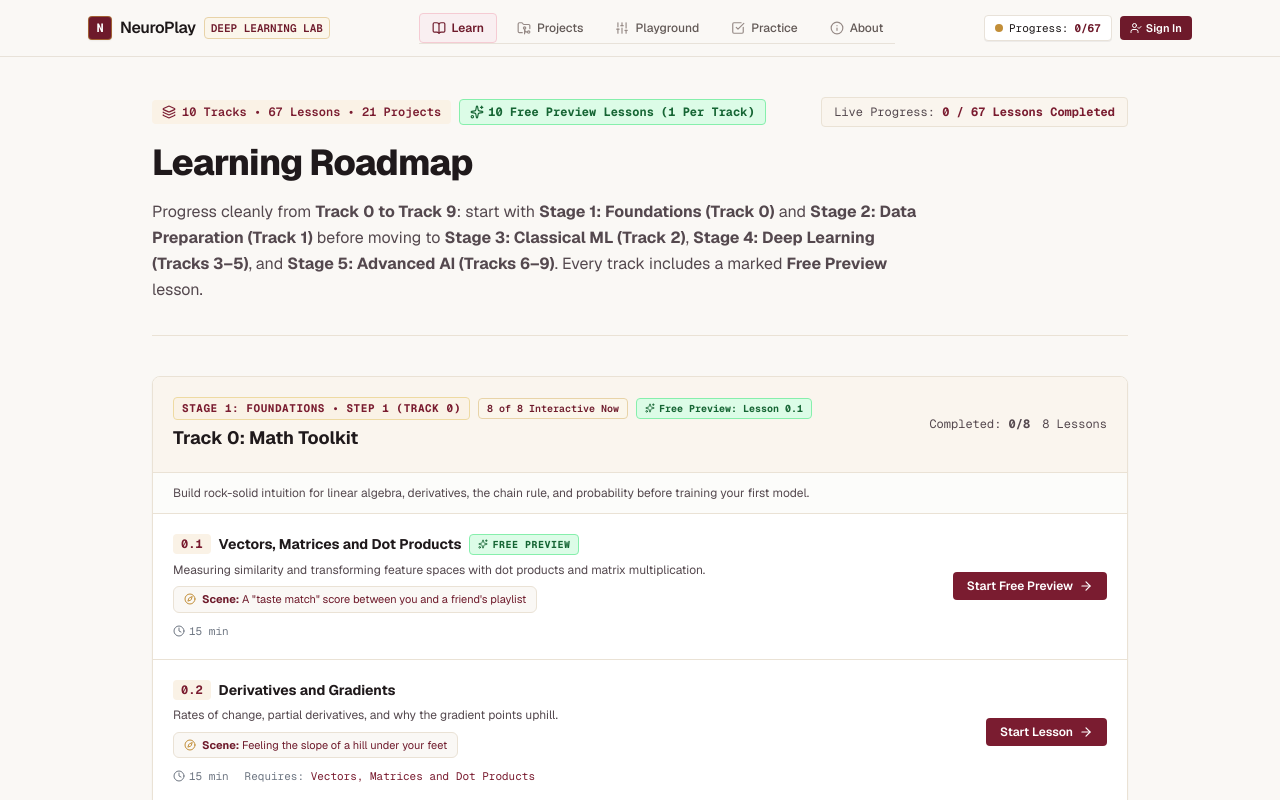
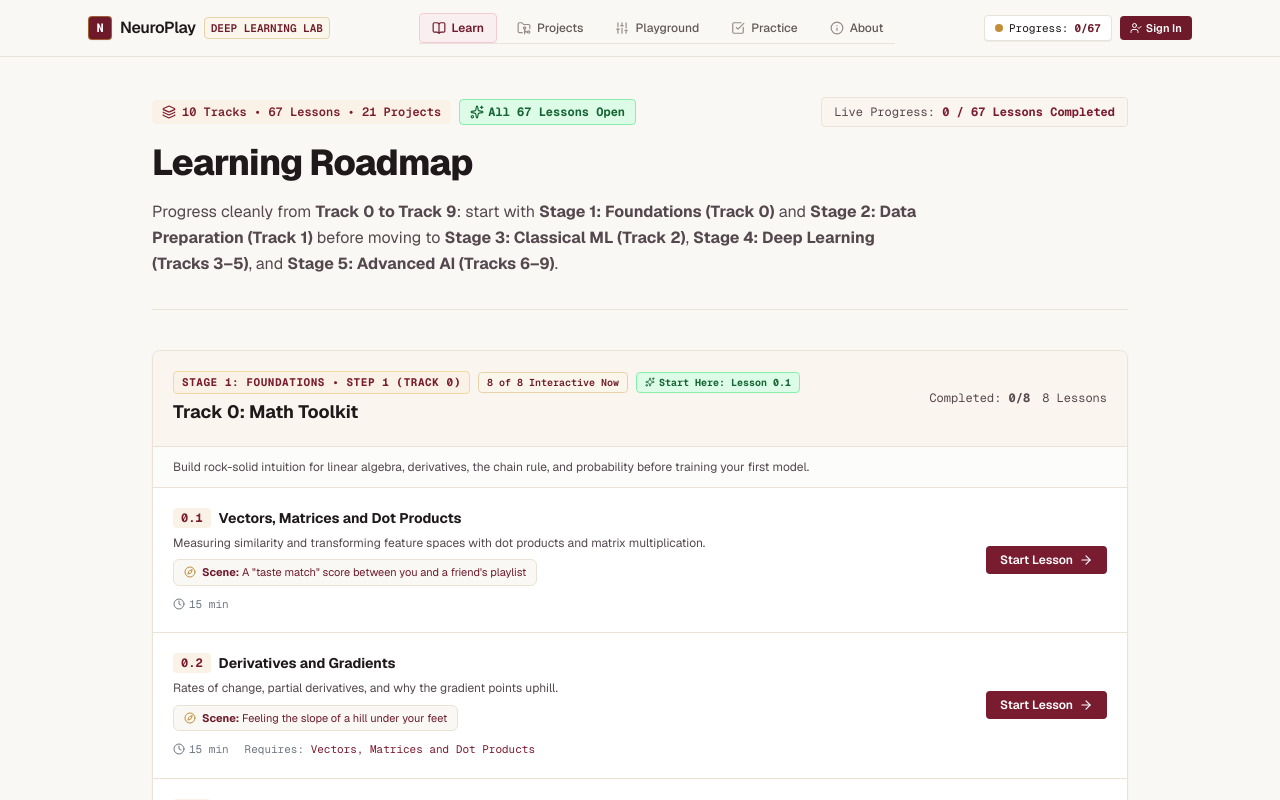
Before and after one commit to Visshu78/DeepLearningSite, a Next.js app: page /learn in a window 1280 px wide. Shown: the top 800 px of the page. Built offline with nearby package versions, Linux system fonts and the light colour scheme.

Commit message:
chore(access): remove free/paid plan gating and labels so all 67 lessons are open

```diff
--- a/app/about/page.tsx
+++ b/app/about/page.tsx
@@ -93,14 +93,14 @@ export default function AboutPage() {
             Ready to explore the 10-track curriculum?
           </h3>
           <p className="text-xs text-[#54484E]">
-            Begin with Track 0 Free Preview (Lesson 0.1): Vectors, Matrices and Dot Products.
+            Begin with Track 0 (Lesson 0.1): Vectors, Matrices and Dot Products.
           </p>
         </div>
         <Link
           href="/learn/vectors-matrices-and-dot-products"
           className="inline-flex items-center gap-1.5 px-4 py-2 rounded text-xs font-semibold bg-[#7A1C30] text-white hover:bg-[#5F1424] transition-colors shrink-0"
         >
-          <span>Start Track 0 Free</span>
+          <span>Start Track 0</span>
           <ArrowRight className="w-3.5 h-3.5" />
         </Link>
       </section>
--- a/app/learn/page.tsx
+++ b/app/learn/page.tsx
@@ -10,7 +10,6 @@ import { CheckCircle2, Clock, Lock, ArrowRight, Layers, Compass, FolderGit2, Spa
 export default function LearnRoadmapPage() {
   const { isCompleted, totalCompleted, mounted } = useLearningProgress();
   const totalAvailableLessons = ALL_LESSONS.filter(l => l.status === 'available').length;
-  const totalFreePreviews = ALL_LESSONS.filter(l => l.isFreePreview).length;
 
   return (
     <div className="max-w-5xl mx-auto px-4 sm:px-6 py-10 space-y-10">
@@ -24,7 +23,7 @@ export default function LearnRoadmapPage() {
             </div>
             <div className="inline-flex items-center gap-1 px-2.5 py-1 rounded bg-[#DCFCE7] border border-[#86EFAC] text-[#166534] text-xs font-mono-num font-bold">
               <Sparkles className="w-3.5 h-3.5" aria-hidden="true" />
-              <span>{totalFreePreviews} Free Preview Lessons (1 Per Track)</span>
+              <span>All {totalAvailableLessons} Lessons Open</span>
             </div>
           </div>
 
@@ -37,7 +36,7 @@ export default function LearnRoadmapPage() {
           Learning Roadmap
         </h1>
         <p className="text-base text-[#54484E] max-w-3xl leading-relaxed">
-          Progress cleanly from <strong>Track 0 to Track 9</strong>: start with <strong>Stage 1: Foundations (Track 0)</strong> and <strong>Stage 2: Data Preparation (Track 1)</strong> before moving to <strong>Stage 3: Classical ML (Track 2)</strong>, <strong>Stage 4: Deep Learning (Tracks 3–5)</strong>, and <strong>Stage 5: Advanced AI (Tracks 6–9)</strong>. Every track includes a marked <strong>Free Preview</strong> lesson.
+          Progress cleanly from <strong>Track 0 to Track 9</strong>: start with <strong>Stage 1: Foundations (Track 0)</strong> and <strong>Stage 2: Data Preparation (Track 1)</strong> before moving to <strong>Stage 3: Classical ML (Track 2)</strong>, <strong>Stage 4: Deep Learning (Tracks 3–5)</strong>, and <strong>Stage 5: Advanced AI (Tracks 6–9)</strong>.
         </p>
       </div>
 
@@ -87,7 +86,7 @@ export default function LearnRoadmapPage() {
                         className="inline-flex items-center gap-1 text-[10px] font-mono-num px-2 py-0.5 rounded bg-[#DCFCE7] border border-[#86EFAC] text-[#166534] font-bold hover:bg-[#BBF7D0] transition-colors"
                       >
                         <Sparkles className="w-2.5 h-2.5" />
-                        <span>Free Preview: Lesson {freeLesson.lessonCode}</span>
+                        <span>Start Here: Lesson {freeLesson.lessonCode}</span>
                       </Link>
                     )}
                     {isModuleComplete && (
@@ -134,12 +133,6 @@ export default function LearnRoadmapPage() {
                           <h3 className="text-sm font-bold text-[#1F191B]">
                             {lesson.title}
                           </h3>
-                          {lesson.isFreePreview && (
-                            <span className="inline-flex items-center gap-1 text-[10px] font-mono-num font-bold uppercase tracking-wider text-[#166534] bg-[#DCFCE7] border border-[#86EFAC] px-2 py-0.5 rounded">
-                              <Sparkles className="w-2.5 h-2.5" />
-                              Free Preview
-                            </span>
-                          )}
                           {completed && (
                             <span className="inline-flex items-center gap-1 text-[11px] font-mono-num text-[#166534] bg-[#DCFCE7] px-2 py-0.5 rounded">
                               <CheckCircle2 className="w-3 h-3" />
@@ -190,11 +183,7 @@ export default function LearnRoadmapPage() {
                             className="inline-flex items-center gap-1.5 px-3.5 py-1.5 rounded text-xs font-semibold bg-[#7A1C30] text-white hover:bg-[#5F1424] transition-colors"
                           >
                             <span>
-                              {completed
-                                ? 'Review Lesson'
-                                : lesson.isFreePreview
-                                ? 'Start Free Preview'
-                                : 'Start Lesson'}
+                              {completed ? 'Review Lesson' : 'Start Lesson'}
                             </span>
                             <ArrowRight className="w-3.5 h-3.5" />
                           </Link>
--- a/app/login/page.tsx
+++ b/app/login/page.tsx
@@ -144,38 +144,10 @@ export default function LoginPage() {
 
           <div>
             <span className="block text-xs font-bold text-[#1F191B] mb-1.5">
-              Access Tier
+              Access Status
             </span>
-            <div className="grid grid-cols-2 gap-3">
-              <button
-                type="button"
-                onClick={() => setTier('free')}
-                className={`p-3 rounded-xl border text-left transition-colors ${
-                  tier === 'free'
-                    ? 'border-[#7A1C30] bg-[#FDF2F4]'
-                    : 'border-[#EAE2D5] bg-[#FAF8F5]'
-                }`}
-              >
-                <div className="text-xs font-bold text-[#1F191B]">Free Tier (₹0)</div>
-                <div className="text-[11px] text-[#54484E] mt-0.5">
-                  10 Free Preview lessons (1 per track)
-                </div>
-              </button>
-
-              <button
-                type="button"
-                onClick={() => setTier('pro')}
-                className={`p-3 rounded-xl border text-left transition-colors ${
-                  tier === 'pro'
-                    ? 'border-[#7A1C30] bg-[#FDF2F4]'
-                    : 'border-[#EAE2D5] bg-[#FAF8F5]'
-                }`}
-              >
-                <div className="text-xs font-bold text-[#7A1C30]">NeuroPlay Pro (₹500)</div>
-                <div className="text-[11px] text-[#54484E] mt-0.5">
-                  All {ALL_LESSONS.length} lessons across {CURRICULUM.length} tracks
-                </div>
-              </button>
+            <div className="p-3.5 rounded-xl border border-[#BBF7D0] bg-[#F0FDF4] text-xs text-[#166534]">
+              <strong>Open Access Enabled:</strong> All {ALL_LESSONS.length} interactive lessons across {CURRICULUM.length} tracks are currently open to every learner.
             </div>
           </div>
 
--- a/app/page.tsx
+++ b/app/page.tsx
@@ -66,7 +66,7 @@ export default function HomePage() {
               href="/learn/vectors-matrices-and-dot-products"
               className="btn-primary text-xs sm:text-sm font-semibold"
             >
-              <span>Start Track 0 Free (Lesson 0.1)</span>
+              <span>Start Track 0 (Lesson 0.1)</span>
               <ArrowRight className="w-4 h-4 text-[#C28E38]" />
             </Link>
 
@@ -88,7 +88,7 @@ export default function HomePage() {
           </div>
 
           <div className="pt-2 flex flex-wrap items-center justify-center gap-5 text-xs text-[#968A86] font-mono-num">
-            <span>10 Free Preview Lessons (1 Per Track)</span>
+            <span>All {ALL_LESSONS.length} Lessons Open</span>
             <span className="text-[#C28E38]">•</span>
             <span>Interactive Visual Workbenches</span>
             <span className="text-[#C28E38]">•</span>
@@ -100,7 +100,7 @@ export default function HomePage() {
         <div className="max-w-5xl mx-auto pt-2">
           <div className="relative">
             <div className="absolute -top-3.5 left-6 z-10 badge-live shadow-sm">
-              Live Interactive Demonstration (Lesson 2.1 Free Preview)
+              Live Interactive Demonstration (Lesson 3.1)
             </div>
             <NeuronVisualizer />
           </div>
@@ -196,7 +196,7 @@ export default function HomePage() {
                       >
                         <Sparkles className="w-3 h-3 shrink-0" />
                         <span className="truncate">
-                          <strong>Free Preview ({freePreview.lessonCode}):</strong> {freePreview.title}
+                          <strong>Start Here ({freePreview.lessonCode}):</strong> {freePreview.title}
                         </span>
                       </Link>
                     </div>
@@ -225,15 +225,15 @@ export default function HomePage() {
         </div>
       </section>
 
-      {/* 10 Free Preview Lessons (One Per Track) */}
+      {/* Featured Lessons (One Per Track) */}
       <section className="max-w-6xl mx-auto px-4 sm:px-6 space-y-8">
         <div className="flex flex-wrap items-end justify-between gap-4 border-b border-[#EAE2D5] pb-4">
           <div className="space-y-1">
             <div className="text-xs font-mono-num font-semibold uppercase tracking-wider text-[#166534]">
-              Try 1 Lesson Per Track Free ({freePreviewLessons.length} Free Previews)
+              All {ALL_LESSONS.length} Lessons Open ({freePreviewLessons.length} Featured Starting Points)
             </div>
             <h2 className="font-serif-editorial text-2xl sm:text-3xl font-bold text-[#1F191B] tracking-tight">
-              Free Preview Interactive Lessons
+              Featured Interactive Lessons
             </h2>
           </div>
           <Link
@@ -259,7 +259,7 @@ export default function HomePage() {
                   </span>
                   <span className="inline-flex items-center gap-1 px-2 py-0.5 rounded bg-[#DCFCE7] border border-[#86EFAC] text-[#166534] font-bold uppercase text-[10px]">
                     <Sparkles className="w-2.5 h-2.5" />
-                    Free Preview
+                    Start Here
                   </span>
                 </div>
                 <h3 className="text-sm font-bold text-[#1F191B] group-hover:text-[#7A1C30] transition-colors">
@@ -275,7 +275,7 @@ export default function HomePage() {
               </div>
 
               <div className="pt-2 border-t border-[#EAE2D5] flex items-center justify-between text-xs font-semibold text-[#7A1C30]">
-                <span>Launch Free Preview ({lesson.duration})</span>
+                <span>Open Lesson ({lesson.duration})</span>
                 <ArrowRight className="w-3.5 h-3.5 text-[#B8860B] group-hover:translate-x-1 transition-transform" />
               </div>
             </Link>
--- a/components/lesson/LessonLayout.tsx
+++ b/components/lesson/LessonLayout.tsx
@@ -20,7 +20,6 @@ import {
   Sliders,
   AlertTriangle,
   FolderGit2,
-  Sparkles,
 } from 'lucide-react';
 
 export type ClientLessonContent = Omit<DetailedLessonContent, 'quiz'> & {
@@ -64,12 +63,6 @@ export function LessonLayout({ meta, content, visualizer }: LessonLayoutProps) {
               <span className="text-[#B8860B]">•</span>
               <span>Lesson {meta.lessonCode}</span>
             </div>
-            {meta.isFreePreview && (
-              <span className="inline-flex items-center gap-1 text-xs font-mono-num font-bold uppercase tracking-wider px-2.5 py-1.5 rounded-md bg-[#DCFCE7] border border-[#86EFAC] text-[#166534]">
-                <Sparkles className="w-3.5 h-3.5" />
-                <span>Free Preview</span>
-              </span>
-            )}
           </div>
 
           <div className="flex flex-wrap items-center gap-3">
```
Also changed, not shown: app/learn/[slug]/page.tsx (+2 -30 lines).
